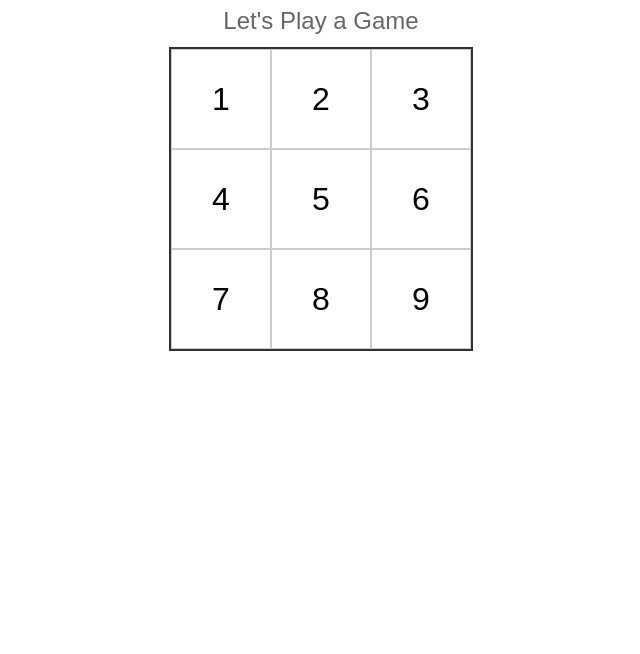
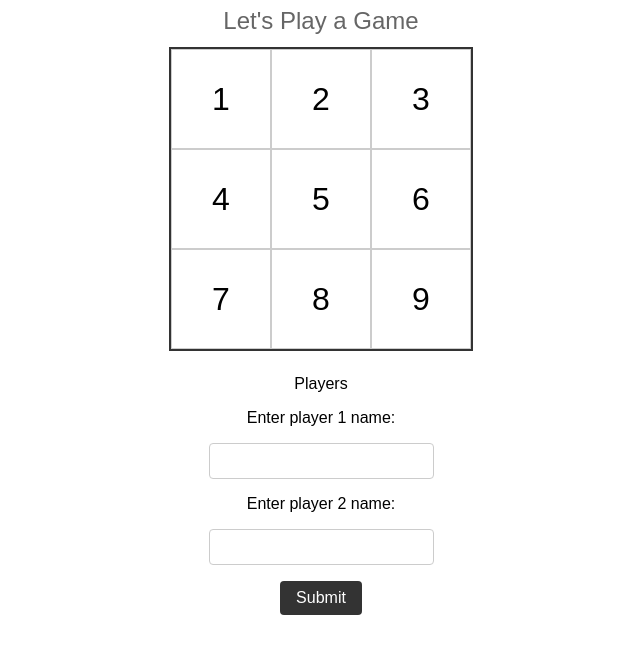
Before and after one commit to PedroPlacidoSilva/tic-tac-toe, a plain HTML site: page index.html in a window 1280 px wide. Shown: the part 82-736 px from the top of the page, without its empty margins (319-959 px from the left). Drawn offline with Linux system fonts and the light colour scheme.

Commit message:
Added submit form html for the names of the players and styled it.

```diff
--- a/index.html
+++ b/index.html
@@ -23,7 +23,15 @@
       <div class="square" value="8">8</div>
       <div class="square" value="9">9</div>
     </div>
-
+    <div class="players">
+      <div class="players">Players</div>
+      <p>Enter player 1 name:</p>
+      <input type="text" id="player1Name" />
+      <p>Enter player 2 name:</p>
+      <input type="text" id="player2Name" />
+      <button id="submitNames">Submit</button>
+      <p id="greeting"></p>
+    </div>
     <script src="script.js" async defer></script>
   </body>
 </html>
--- a/style.css
+++ b/style.css
@@ -42,3 +42,35 @@ body {
   background-color: #eee;
   cursor: pointer;
 }
+
+.players {
+  display: flex;
+  flex-direction: column;
+  align-items: center;
+  margin: 1em;
+}
+
+.players > * {
+  margin: 0.5em 0;
+}
+
+input[type="text"] {
+  font-size: 1em;
+  padding: 0.5em;
+  border: 1px solid #ccc;
+  border-radius: 4px;
+}
+
+button {
+  font-size: 1em;
+  padding: 0.5em 1em;
+  border: none;
+  border-radius: 4px;
+  background-color: #333;
+  color: #fff;
+}
+
+button:hover {
+  cursor: pointer;
+  background-color: #666;
+}
```
